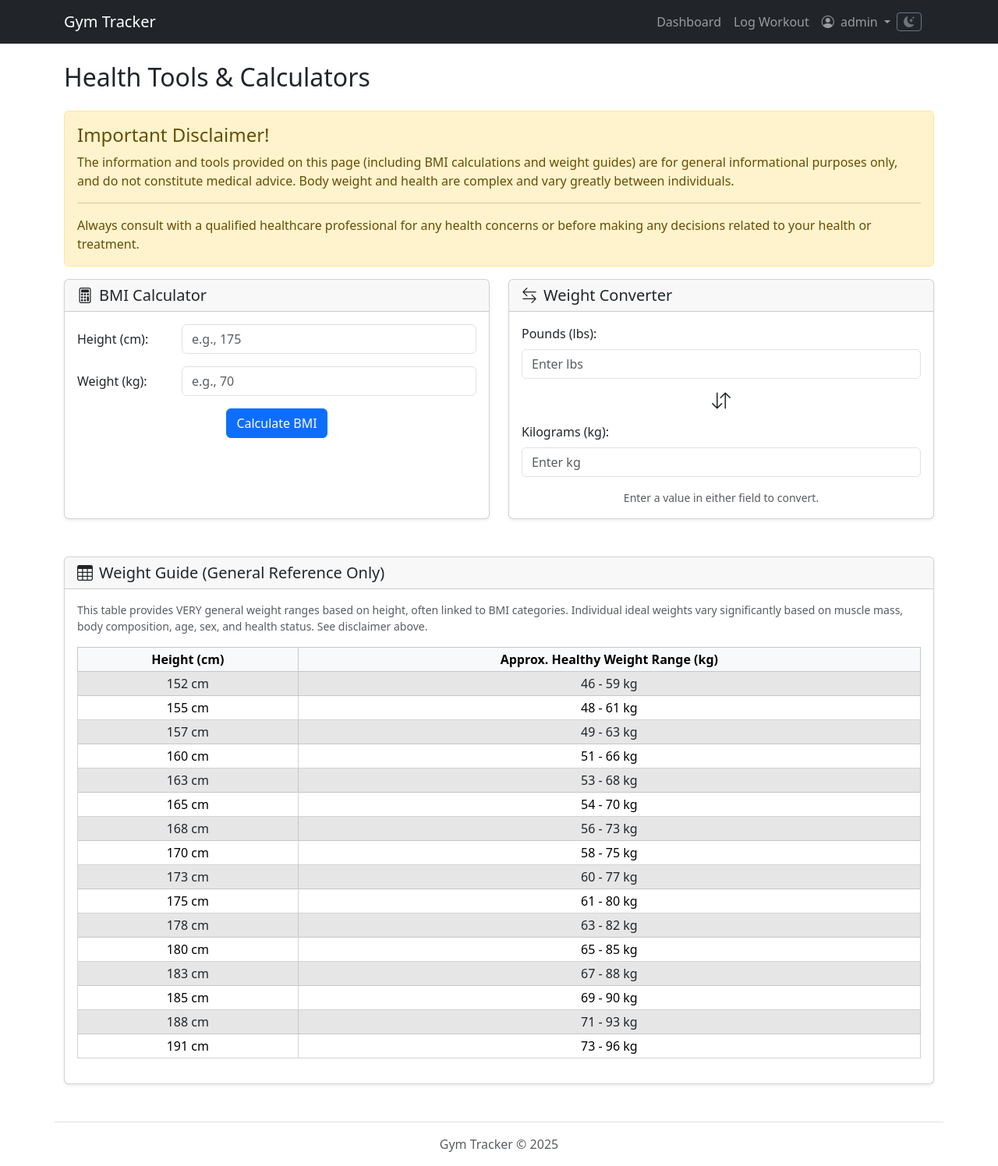
After one commit to karthik9990/gym_tracker_project, a Django app: page /workouts/tools/health/ in a window 1280 px wide. The commit adds this page. Shown: the whole page at 78% size. Run offline with Django 5.2, Linux system fonts and the light colour scheme; a user stored in the database is signed in; data comes from the database, SQL or seed files in the repository.

Commit message:
Added health_tools.html where we can check BMI, lbs to kgs, and height to weight scale

```diff
--- a/workouts/templates/workouts/base.html
+++ b/workouts/templates/workouts/base.html
@@ -186,6 +186,10 @@
                                href="{% url 'workouts:monthly_report' %}"><i class="bi bi-calendar-week me-2"></i>Monthly
                                 Report</a></li>
                         <li>
+                            <a class="dropdown-item {% if request.resolver_match.view_name == 'workouts:health_tools' %}active{% endif %}"
+                               href="{% url 'workouts:health_tools' %}"><i class="bi bi-heart-pulse me-2"></i>Health
+                                Tools</a></li>
+                        <li>
                             <hr class="dropdown-divider">
                         </li>
                         {# Separator #}
--- /dev/null
+++ b/workouts/templates/workouts/health_tools.html
@@ -0,0 +1,193 @@
+{% extends 'workouts/base.html' %}
+{% load static %}
+
+{% block title %}Health Tools{% endblock %}
+
+{% block content %}
+<div class="container mt-4">
+    <h2 class="mb-4">Health Tools & Calculators</h2>
+
+    {# --- Disclaimer --- #}
+    <div class="alert alert-warning" role="alert">
+        <h4 class="alert-heading">Important Disclaimer!</h4>
+        <p>The information and tools provided on this page (including BMI calculations and weight guides) are for general informational purposes only, and do not constitute medical advice. Body weight and health are complex and vary greatly between individuals.</p>
+        <hr>
+        <p class="mb-0">Always consult with a qualified healthcare professional for any health concerns or before making any decisions related to your health or treatment.</p>
+    </div>
+
+    <div class="row">
+
+        {# --- BMI Calculator --- #}
+        <div class="col-md-6 mb-4">
+            <div class="card h-100 shadow-sm">
+                <div class="card-header">
+                    <h5 class="mb-0"><i class="bi bi-calculator me-2"></i>BMI Calculator</h5>
+                </div>
+                <div class="card-body">
+                    <div class="mb-3 row">
+                        <label for="bmiHeight" class="col-sm-3 col-form-label">Height (cm):</label>
+                        <div class="col-sm-9">
+                            <input type="number" class="form-control" id="bmiHeight" placeholder="e.g., 175">
+                        </div>
+                    </div>
+                    <div class="mb-3 row">
+                         <label for="bmiWeight" class="col-sm-3 col-form-label">Weight (kg):</label>
+                         <div class="col-sm-9">
+                            <input type="number" class="form-control" id="bmiWeight" placeholder="e.g., 70">
+                         </div>
+                    </div>
+                    <div class="text-center mb-3">
+                         <button class="btn btn-primary" id="calculateBmiBtn">Calculate BMI</button>
+                    </div>
+                    <div id="bmiResult" class="text-center fw-bold fs-5 mt-3" style="min-height: 50px;">
+                        {#{/* Result appears here */}#}
+                    </div>
+                     <div id="bmiInterpretation" class="text-center text-muted small">
+                         {#{/* Interpretation appears here */}#}
+                     </div>
+                </div>
+            </div>
+        </div>{# End BMI Calc Col #}
+
+        {# --- Unit Converter --- #}
+        <div class="col-md-6 mb-4">
+            <div class="card h-100 shadow-sm">
+                 <div class="card-header">
+                     <h5 class="mb-0"><i class="bi bi-arrow-left-right me-2"></i>Weight Converter</h5>
+                 </div>
+                 <div class="card-body">
+                     <div class="mb-3">
+                        <label for="weightLbs" class="form-label">Pounds (lbs):</label>
+                        <input type="number" step="0.1" class="form-control" id="weightLbs" placeholder="Enter lbs">
+                     </div>
+                      <div class="mb-3 text-center fs-4">
+                          <i class="bi bi-arrow-down-up"></i>
+                      </div>
+                     <div class="mb-3">
+                        <label for="weightKg" class="form-label">Kilograms (kg):</label>
+                        <input type="number" step="0.1" class="form-control" id="weightKg" placeholder="Enter kg">
+                     </div>
+                     <div class="form-text text-center">
+                         Enter a value in either field to convert.
+                     </div>
+                 </div>
+            </div>
+        </div> {# End Converter Col #}
+
+    </div> {# End Row #}
+
+
+    {# --- Ideal Weight Guide Table --- #}
+    <div class="card mt-4 shadow-sm">
+         <div class="card-header">
+             <h5 class="mb-0"><i class="bi bi-table me-2"></i>Weight Guide (General Reference Only)</h5>
+         </div>
+         <div class="card-body">
+             <p class="card-text text-muted small">This table provides VERY general weight ranges based on height, often linked to BMI categories. Individual ideal weights vary significantly based on muscle mass, body composition, age, sex, and health status. See disclaimer above.</p>
+            <div class="table-responsive">
+                <table class="table table-sm table-striped table-bordered">
+                    <thead class="table-light">
+                        <tr>
+                            <th scope="col" class="text-center">Height (cm)</th>
+                            <th scope="col" class="text-center">Approx. Healthy Weight Range (kg)</th>
+                        </tr>
+                    </thead>
+                    <tbody>
+                        {% for item in ideal_weight_guide %}
+                        <tr>
+                            <td class="text-center">{{ item.h_cm }} cm</td>
+                            <td class="text-center">{{ item.kg_low }} - {{ item.kg_high }} kg</td>
+                        </tr>
+                        {% empty %}
+                        <tr>
+                            <td colspan="2" class="text-center text-muted">Weight guide data not available.</td>
+                        </tr>
+                        {% endfor %}
+                    </tbody>
+                </table>
+            </div>
+         </div>
+    </div>{# End Weight Guide Card #}
+
+</div> {# End container #}
+{% endblock %}
+
+
+{% block extra_scripts %}
+<script>
+document.addEventListener('DOMContentLoaded', function() {
+
+    // --- BMI Calculator ---
+    const bmiHeightInput = document.getElementById('bmiHeight');
+    const bmiWeightInput = document.getElementById('bmiWeight');
+    const calculateBmiBtn = document.getElementById('calculateBmiBtn');
+    const bmiResultEl = document.getElementById('bmiResult');
+    const bmiInterpretationEl = document.getElementById('bmiInterpretation');
+
+    calculateBmiBtn.addEventListener('click', () => {
+        const heightCm = parseFloat(bmiHeightInput.value);
+        const weightKg = parseFloat(bmiWeightInput.value);
+
+        bmiResultEl.textContent = ''; // Clear previous results
+        bmiInterpretationEl.textContent = '';
+
+        if (isNaN(heightCm) || isNaN(weightKg) || heightCm <= 0 || weightKg <= 0) {
+            bmiResultEl.textContent = 'Please enter valid height and weight.';
+            bmiResultEl.style.color = 'red';
+            return;
+        }
+
+        const heightM = heightCm / 100;
+        const bmi = weightKg / (heightM * heightM);
+        const bmiRounded = bmi.toFixed(1); // Round to one decimal place
+
+        bmiResultEl.textContent = `Your BMI: ${bmiRounded}`;
+        bmiResultEl.style.color = 'inherit'; // Reset color
+
+        // Interpretation (adjust ranges as needed)
+        let interpretation = '';
+        let interpretationColor = 'inherit';
+        if (bmi < 18.5) {
+            interpretation = 'Category: Underweight';
+            interpretationColor = 'blue';
+        } else if (bmi >= 18.5 && bmi < 25) {
+            interpretation = 'Category: Normal weight';
+            interpretationColor = 'green';
+        } else if (bmi >= 25 && bmi < 30) {
+            interpretation = 'Category: Overweight';
+            interpretationColor = 'orange';
+        } else { // bmi >= 30
+            interpretation = 'Category: Obesity';
+            interpretationColor = 'red';
+        }
+        bmiInterpretationEl.textContent = interpretation;
+        bmiInterpretationEl.style.color = interpretationColor; // Apply color
+    });
+
+    // --- Unit Converter ---
+    const weightLbsInput = document.getElementById('weightLbs');
+    const weightKgInput = document.getElementById('weightKg');
+    const lbsToKgFactor = 0.453592;
+    const kgToLbsFactor = 2.20462;
+
+    weightLbsInput.addEventListener('input', () => {
+        const lbs = parseFloat(weightLbsInput.value);
+        if (!isNaN(lbs)) {
+            weightKgInput.value = (lbs * lbsToKgFactor).toFixed(2); // Convert and format
+        } else {
+            weightKgInput.value = ''; // Clear kg if lbs is not a number
+        }
+    });
+
+    weightKgInput.addEventListener('input', () => {
+         const kg = parseFloat(weightKgInput.value);
+         if (!isNaN(kg)) {
+             weightLbsInput.value = (kg * kgToLbsFactor).toFixed(2); // Convert and format
+         } else {
+             weightLbsInput.value = ''; // Clear lbs if kg is not a number
+         }
+    });
+
+});
+</script>
+{% endblock %}
--- a/workouts/urls.py
+++ b/workouts/urls.py
@@ -16,5 +16,6 @@ urlpatterns = [
     path('stats/exercise/<int:exercise_id>/', views.exercise_stats_view, name='exercise_stats'),
     path('report/monthly/', views.monthly_report_view, name='monthly_report'),
     path('report/monthly/<int:year>/<int:month>/', views.monthly_report_view, name='monthly_report_specific'),
+    path('tools/health/', views.health_tools_view, name='health_tools'),
     path('profile/', views.profile_view, name='profile'),
 ]
--- a/workouts/views.py
+++ b/workouts/views.py
@@ -591,3 +591,36 @@ def monthly_report_view(request, year=None, month=None):
         'available_months': available_months,
     }
     return render(request, 'workouts/monthly_report.html', context)
+
+@login_required # Or remove if you want it accessible without login
+def health_tools_view(request):
+    """Displays various health calculation tools and information."""
+
+    # --- Sample Ideal Weight Data (VERY General - Add Disclaimer!) ---
+    # Based loosely on BMI ranges, adjust as needed or find better sources.
+    # Format: {'height_cm': range_start, 'kg_low': low_end, 'kg_high': high_end}
+    # IMPORTANT: This is NOT medical advice. Ranges vary hugely.
+    ideal_weight_guide = [
+        {'h_cm': 152, 'kg_low': 46, 'kg_high': 59},
+        {'h_cm': 155, 'kg_low': 48, 'kg_high': 61},
+        {'h_cm': 157, 'kg_low': 49, 'kg_high': 63},
+        {'h_cm': 160, 'kg_low': 51, 'kg_high': 66},
+        {'h_cm': 163, 'kg_low': 53, 'kg_high': 68},
+        {'h_cm': 165, 'kg_low': 54, 'kg_high': 70},
+        {'h_cm': 168, 'kg_low': 56, 'kg_high': 73},
+        {'h_cm': 170, 'kg_low': 58, 'kg_high': 75},
+        {'h_cm': 173, 'kg_low': 60, 'kg_high': 77},
+        {'h_cm': 175, 'kg_low': 61, 'kg_high': 80},
+        {'h_cm': 178, 'kg_low': 63, 'kg_high': 82},
+        {'h_cm': 180, 'kg_low': 65, 'kg_high': 85},
+        {'h_cm': 183, 'kg_low': 67, 'kg_high': 88},
+        {'h_cm': 185, 'kg_low': 69, 'kg_high': 90},
+        {'h_cm': 188, 'kg_low': 71, 'kg_high': 93},
+        {'h_cm': 191, 'kg_low': 73, 'kg_high': 96},
+    ]
+    # ------------------------------------------------------------------
+
+    context = {
+        'ideal_weight_guide': ideal_weight_guide
+    }
+    return render(request, 'workouts/health_tools.html', context)
```
